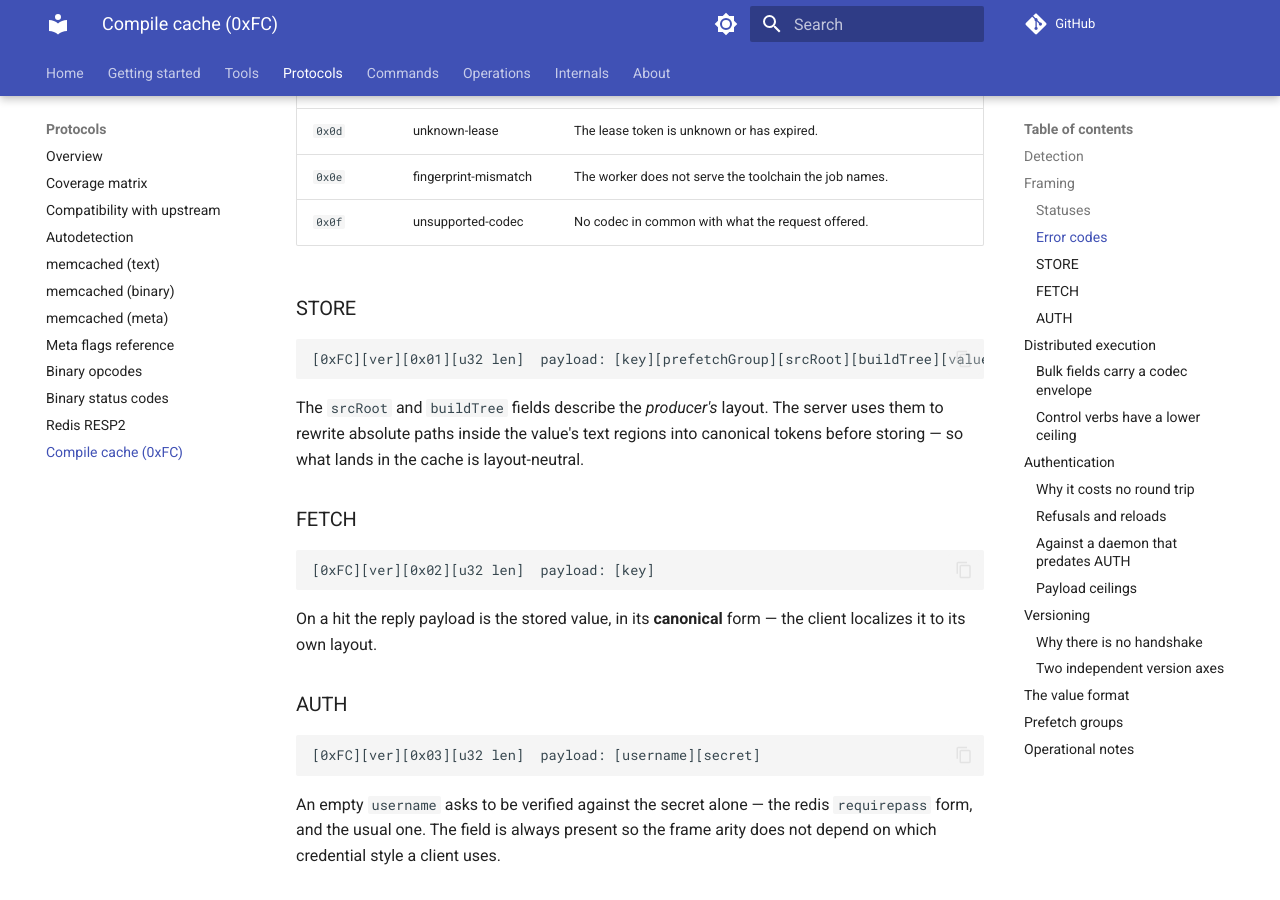
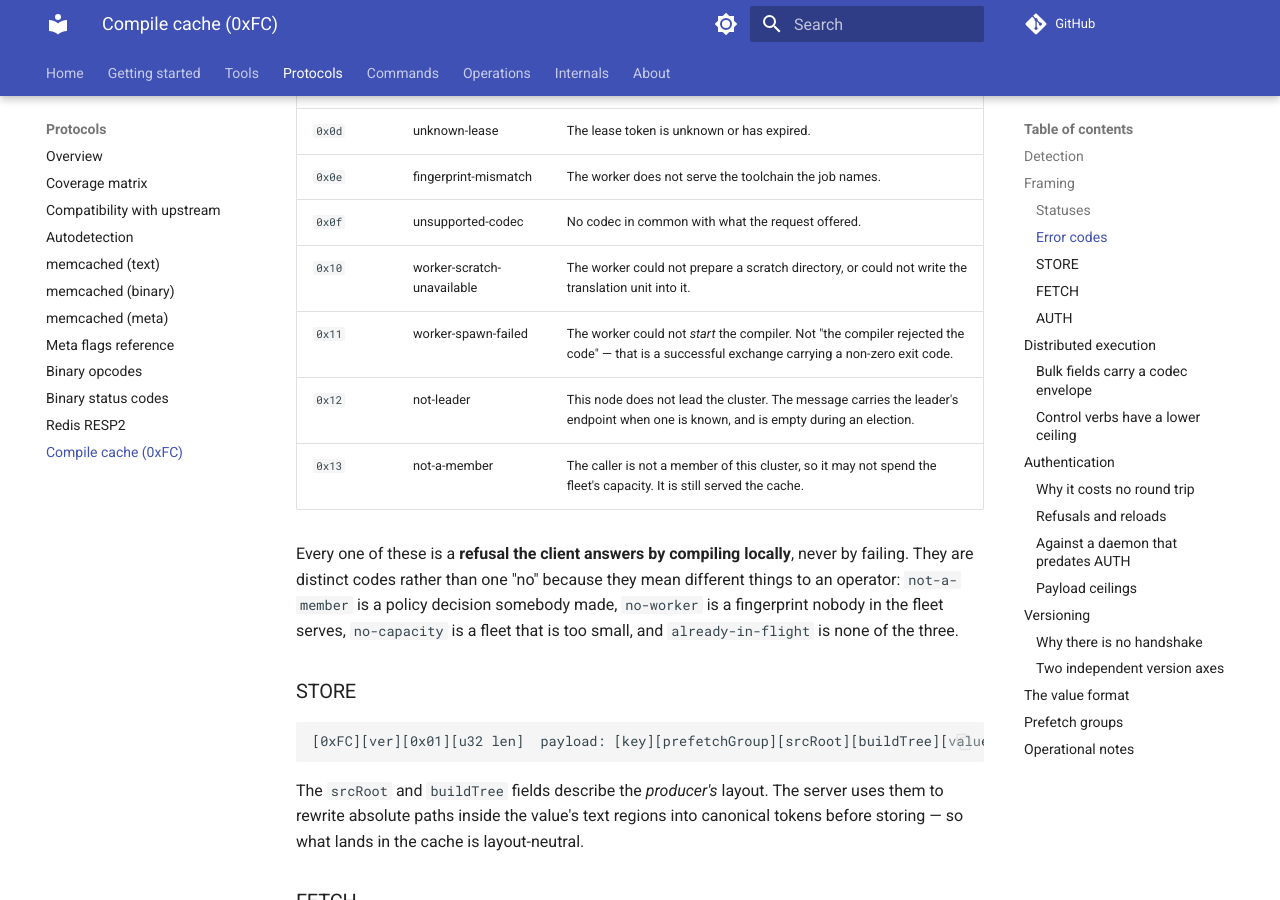
Before and after one commit to LASTRADA-Software/fastcached, an MkDocs documentation site: the page built from docs/protocols/compile-cache.md, in a window 1280 px wide and 900 px high, scrolled down 2756 px. Built offline with MkDocs 1.6.1 and Material for MkDocs 9.7.7, drawn with Linux system fonts in a browser that asks for light colours; comment, search, counter and statistics services are not loaded.

Commit message:
docs: the wire's error table lists every code, including the four it had lost
`docs/protocols/compile-cache.md` stopped at `0x0f`, so `worker-scratch-
unavailable` and `worker-spawn-failed` were undocumented from the day they
landed -- and the two the scheduler adds would have joined them. A client
reads this table to decide what to do with a refusal, so a code that is not in
it is a number with no meaning at exactly the moment somebody is debugging a
fleet.

The same defect the metrics catalog already records: a table that is written
out by hand a second time is a table that drifts, and nothing fails when it
does.

Also states the property the codes exist for, since the table alone does not
say it: every one of them is a refusal the client answers by compiling
locally, never by failing, and they are distinct because they mean different
things to an *operator* even though the client's response is identical.

Signed-off-by: Christian Parpart <christian@parpart.family>

```diff
--- a/docs/protocols/compile-cache.md
+++ b/docs/protocols/compile-cache.md
@@ -87,6 +87,16 @@ diagnostic — the build merely got slower, forever, with nothing to show for it
 | `0x0d` | unknown-lease | The lease token is unknown or has expired. |
 | `0x0e` | fingerprint-mismatch | The worker does not serve the toolchain the job names. |
 | `0x0f` | unsupported-codec | No codec in common with what the request offered. |
+| `0x10` | worker-scratch-unavailable | The worker could not prepare a scratch directory, or could not write the translation unit into it. |
+| `0x11` | worker-spawn-failed | The worker could not *start* the compiler. Not "the compiler rejected the code" — that is a successful exchange carrying a non-zero exit code. |
+| `0x12` | not-leader | This node does not lead the cluster. The message carries the leader's endpoint when one is known, and is empty during an election. |
+| `0x13` | not-a-member | The caller is not a member of this cluster, so it may not spend the fleet's capacity. It is still served the cache. |
+
+Every one of these is a **refusal the client answers by compiling locally**,
+never by failing. They are distinct codes rather than one "no" because they mean
+different things to an operator: `not-a-member` is a policy decision somebody
+made, `no-worker` is a fingerprint nobody in the fleet serves, `no-capacity` is a
+fleet that is too small, and `already-in-flight` is none of the three.
 
 ### STORE
 
```
